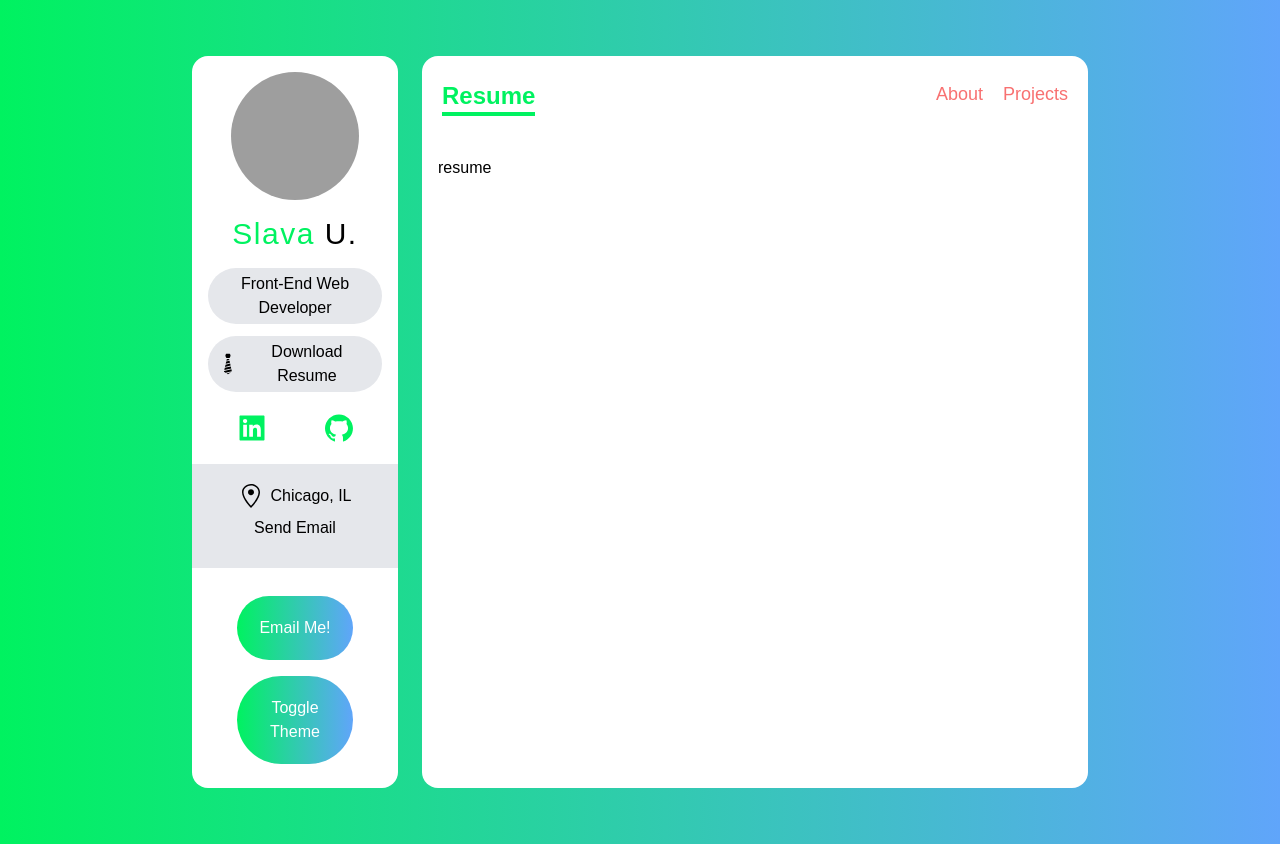
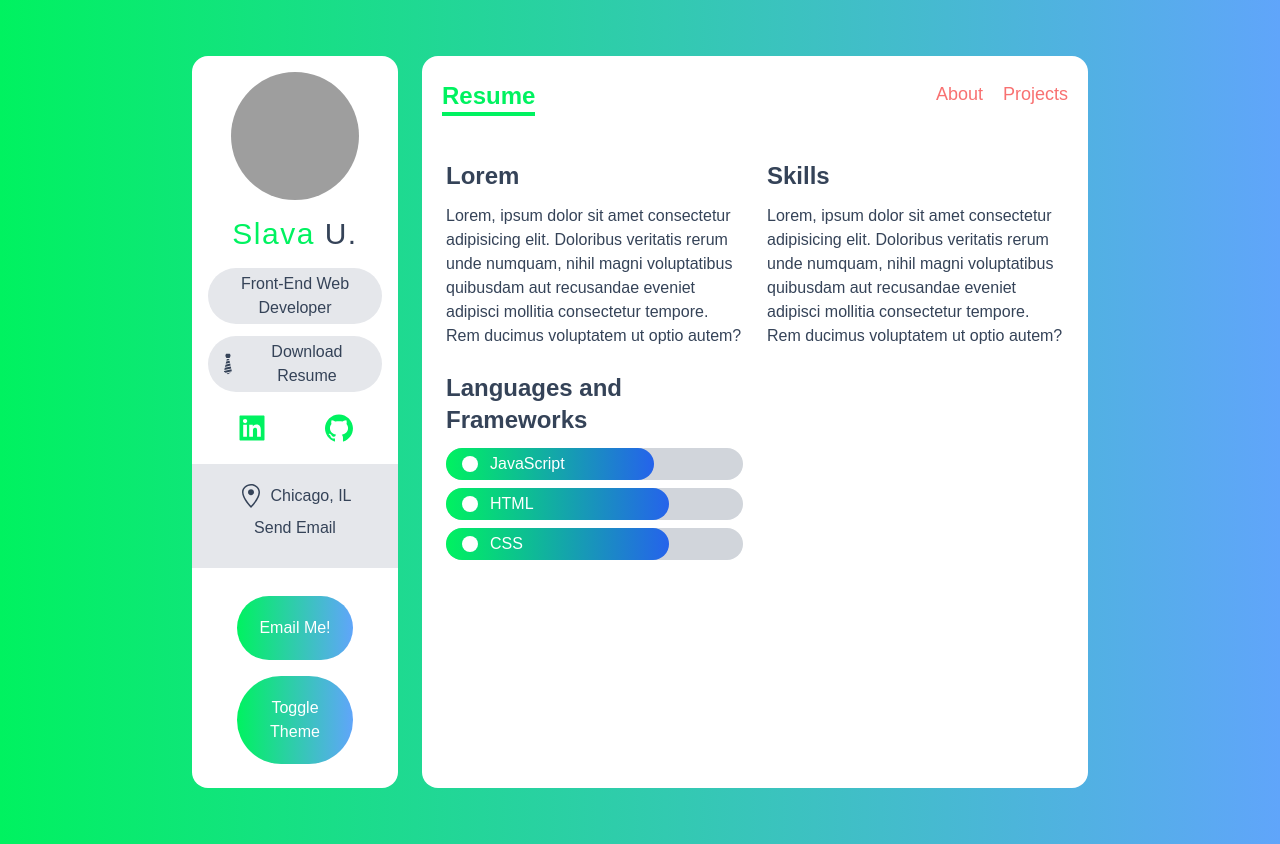
Before and after one commit to ustiuzhanin/portfolio, a Next.js app: page /resume in a window 1280 px wide. Built offline with nearby package versions, Linux system fonts and the light colour scheme; grey boxes are pictures that could not be loaded.

Commit message:
add Skill component

```diff
--- /dev/null
+++ b/components/Skill.tsx
@@ -0,0 +1,21 @@
+import { FunctionComponent } from "react";
+
+import { Skill as SkillType } from "../type";
+
+const Skill: FunctionComponent<{
+  data: SkillType;
+}> = ({ data: { level, name, Icon } }) => {
+  return (
+    <div className='my-2 text-white bg-gray-300 rounded-full'>
+      <div
+        style={{ width: level }}
+        className='flex items-center px-4 py-1 rounded-full bg-gradient-to-r from-green to-blue-600'
+      >
+        <Icon className='mr-3' />
+        {name}
+      </div>
+    </div>
+  );
+};
+
+export default Skill;
--- a/data.ts
+++ b/data.ts
@@ -1,5 +1,6 @@
-import {RiComputerLine} from 'react-icons/ri'
-import {Service} from './type'
+import { RiComputerLine } from 'react-icons/ri'
+import { BsCircleFill } from 'react-icons/bs'
+import { Service, Skill } from './type'
 
 export const services:Service[] = [
   {
@@ -8,13 +9,31 @@ export const services:Service[] = [
     Icon: RiComputerLine
   },
   {
-    titlee: 'Freveloper',
+    title: 'Freveloper',
     desc: 'Lorem ipsum, dolor sit amet consectetur adipisicing elit. Placeat repudiandae sint consectetur ipsum quos architecto ab hic optio, eaque officiis dolor, ad expedita?',
     Icon: RiComputerLine
   },
   {
-    titlee: 'Whatever',
+    title: 'Whatever',
     desc: 'Lorem ipsum, dolor sit amet consectetur adipisicing elit. Placeat repudiandae sint consectetur ipsum quos architecto ab hic optio, eaque officiis dolor, ad expedita? Accusamus molestiae pariatur nam in reiciendis tempora!',
     Icon: RiComputerLine
   }
 ]
+
+export const skills:Skill[] = [
+  {
+    name: 'JavaScript',
+    level: '70%',
+    Icon: BsCircleFill
+  },
+  {
+    name: 'HTML',
+    level: '75%',
+    Icon: BsCircleFill
+  },
+  {
+    name: 'CSS',
+    level: '75%',
+    Icon: BsCircleFill
+  },
+]
--- a/pages/resume.tsx
+++ b/pages/resume.tsx
@@ -1,5 +1,42 @@
+import { skills } from "../data";
+
+import Skill from "../components/Skill";
+
 const resume = () => {
-  return <section className='p-4'>resume</section>;
+  return (
+    <section className='px-6 py-2'>
+      <div className='grid gap-6 md:grid-cols-2'>
+        <div>
+          <h5 className='my-3 text-2xl font-bold'>Lorem</h5>
+          <p className='my-3'>
+            Lorem, ipsum dolor sit amet consectetur adipisicing elit. Doloribus
+            veritatis rerum unde numquam, nihil magni voluptatibus quibusdam aut
+            recusandae eveniet adipisci mollitia consectetur tempore. Rem
+            ducimus voluptatem ut optio autem?
+          </p>
+        </div>
+        <div>
+          <h5 className='my-3 text-2xl font-bold'>Skills</h5>
+          <p className='my-3'>
+            Lorem, ipsum dolor sit amet consectetur adipisicing elit. Doloribus
+            veritatis rerum unde numquam, nihil magni voluptatibus quibusdam aut
+            recusandae eveniet adipisci mollitia consectetur tempore. Rem
+            ducimus voluptatem ut optio autem?
+          </p>
+        </div>
+      </div>
+      <div className='grid gap-6 md:grid-cols-2'>
+        <div>
+          <h5 className='my-3 text-2xl font-bold'>Languages and Frameworks</h5>
+          <div className='my-2'>
+            {skills.map((skill) => (
+              <Skill data={skill} key={skill.name} />
+            ))}
+          </div>
+        </div>
+      </div>
+    </section>
+  );
 };
 
 export default resume;
--- a/styles/globals.css
+++ b/styles/globals.css
@@ -5,6 +5,7 @@
 body {
   background-color: #000;
   font-family: sans-serif;
+  color: #354358;
 }
 
 .location--wrapper {
```
Also changed, not shown: type.ts (+7 -1 lines).
